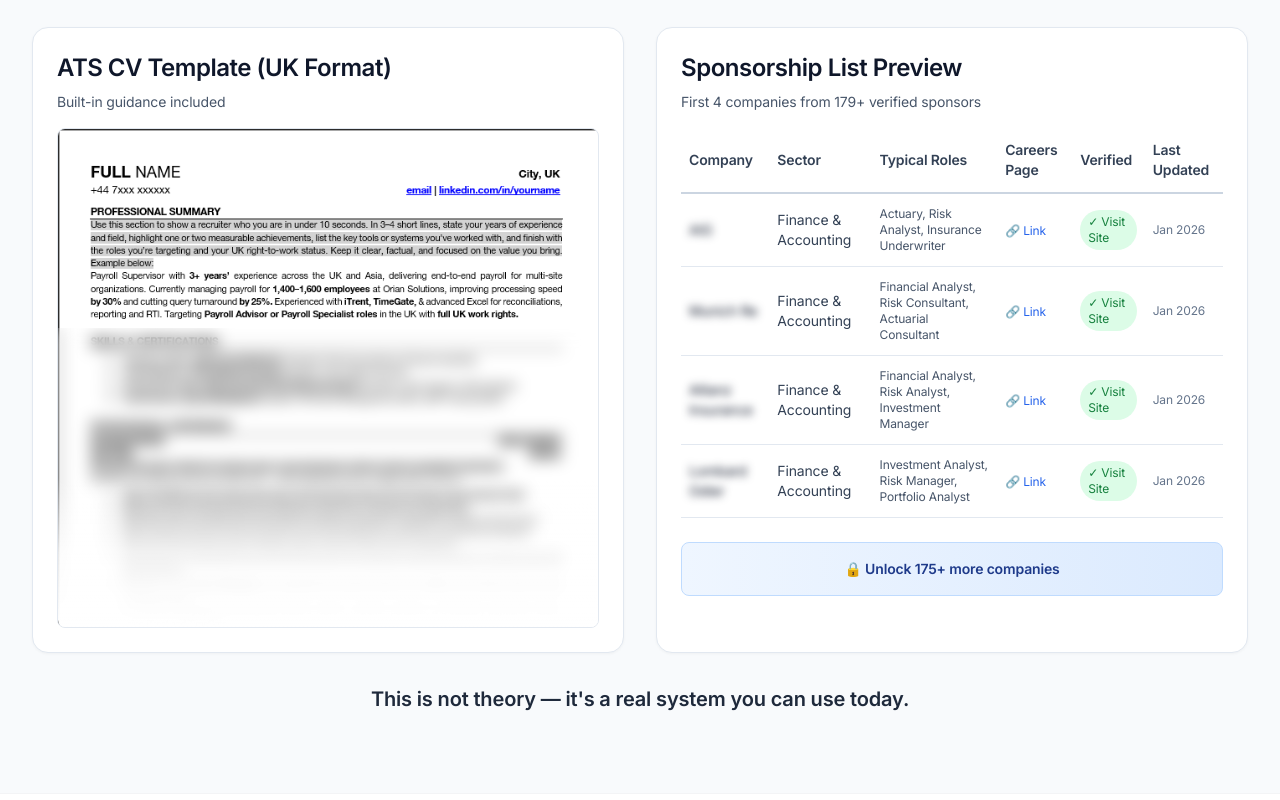
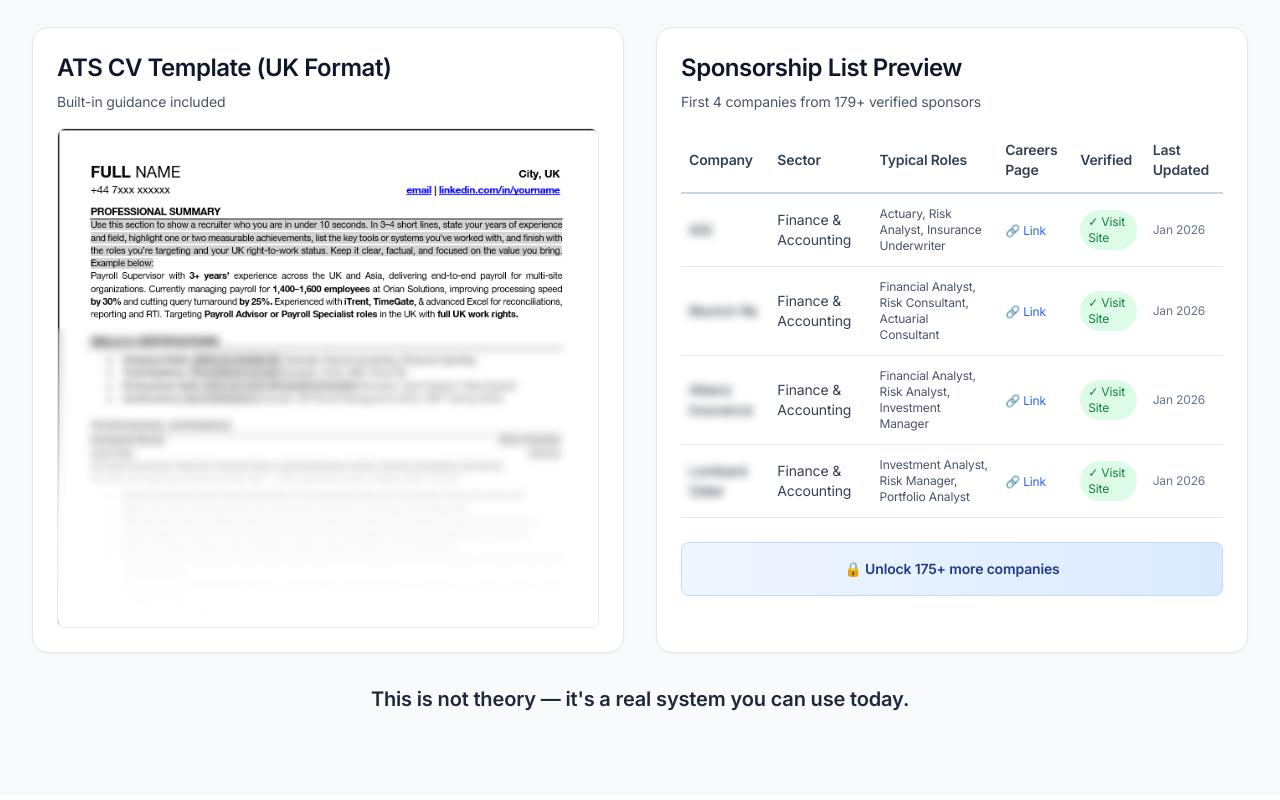
Before and after one commit to nazmilash/sponsorship-intelligence-web, a Next.js app: page / in a window 1280 px wide. Shown: the part 880-1680 px from the top of the page. Built offline with nearby package versions, Linux system fonts and the light colour scheme.

Commit message:
Fix resume blur start point and testimonial spacing

```diff
--- a/app/globals.css
+++ b/app/globals.css
@@ -198,9 +198,9 @@ p {
   left: 0;
   right: 0;
   height: 60%;
-  background: linear-gradient(to bottom, transparent 0%, transparent 50%, rgba(255, 255, 255, 0.8) 75%, rgba(255, 255, 255, 1) 100%);
-  backdrop-filter: blur(8px);
-  -webkit-backdrop-filter: blur(8px);
+  background: linear-gradient(to bottom, transparent 0%, rgba(255, 255, 255, 0.9) 60%, rgba(255, 255, 255, 1) 100%);
+  backdrop-filter: blur(4px);
+  -webkit-backdrop-filter: blur(4px);
   pointer-events: none;
 }
 
--- a/components/Testimonials.tsx
+++ b/components/Testimonials.tsx
@@ -21,12 +21,14 @@ export default function Testimonials() {
                             key={idx}
                             className="bg-transparent"
                         >
-                            <div className="relative w-full aspect-[16/9] rounded-xl overflow-hidden shadow-md hover:shadow-lg transition-all duration-300">
+                            <div className="relative w-full rounded-xl overflow-hidden shadow-md hover:shadow-lg transition-all duration-300">
                                 <Image
                                     src={item.image}
                                     alt={item.alt}
-                                    fill
-                                    className="object-contain"
+                                    width={0}
+                                    height={0}
+                                    sizes="100vw"
+                                    className="w-full h-auto"
                                 />
                             </div>
                         </div>
```
